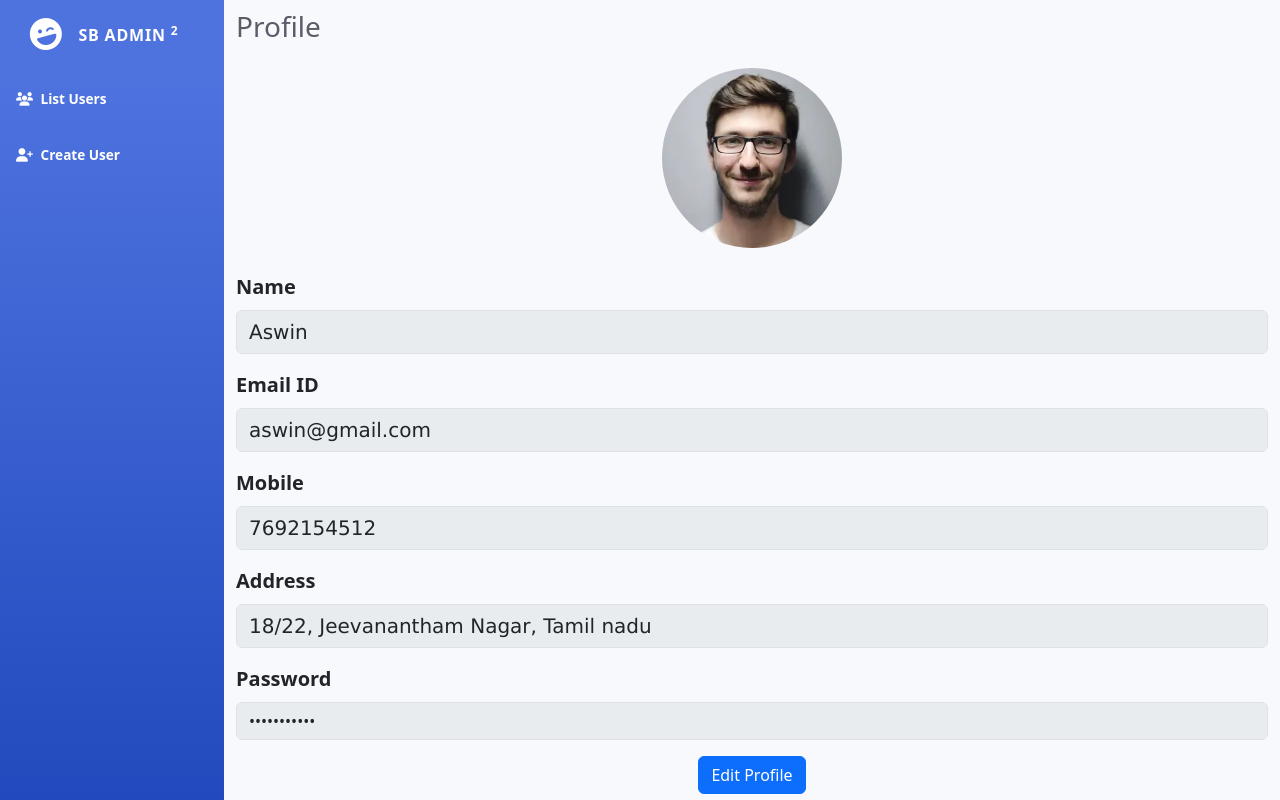
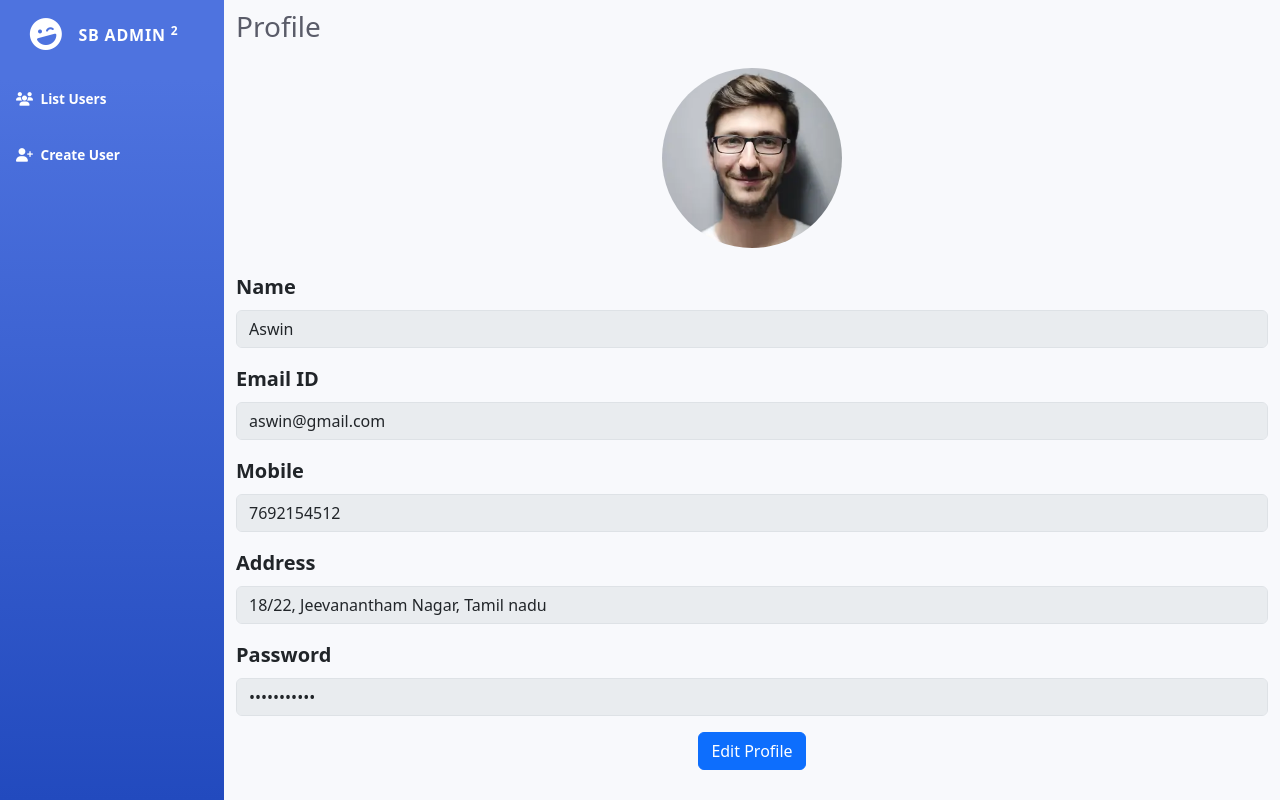
Before and after one commit to Sugi004/React, a React (Create React App) app: page /profile/1 in a window 1280 px wide. Built offline with nearby package versions, Linux system fonts and the light colour scheme.

Commit message:
New Changes

```diff
--- a/src/components/Profile.js
+++ b/src/components/Profile.js
@@ -19,22 +19,22 @@ function Profile({users, setUsers}) {
     <Form>
       <Form.Group className="mb-3" controlId="formBasicName">
         <Form.Label style={{fontSize:"20px", fontWeight:"600"}}>Name</Form.Label>
-        <Form.Control  disabled readOnly defaultValue={users[params.id].name} style={{fontSize:"20px", fontFamily:"verdana"}} />
+        <Form.Control  disabled readOnly defaultValue={users[params.id].name}  />
       </Form.Group>
 
       <Form.Group className="mb-3" controlId="formBasicEmail">
         <Form.Label style={{fontSize:"20px", fontWeight:"600"}}>Email ID</Form.Label>
-        <Form.Control disabled readOnly defaultValue={users[params.id].email} style={{fontSize:"20px", fontFamily:"verdana"}}/>
+        <Form.Control disabled readOnly defaultValue={users[params.id].email} />
       </Form.Group>
 
       <Form.Group className="mb-3" controlId="formBasicPassword">
         <Form.Label style={{fontSize:"20px", fontWeight:"600"}}>Mobile</Form.Label>
-        <Form.Control readOnly disabled defaultValue={users[params.id].mobile} style={{fontSize:"20px", fontFamily:"verdana"}}/>
+        <Form.Control readOnly disabled defaultValue={users[params.id].mobile}/>
       </Form.Group>
 
       <Form.Group className="mb-3" controlId="formBasicPassword">
         <Form.Label style={{fontSize:"20px", fontWeight:"600"}}>Address</Form.Label>
-        <Form.Control readOnly disabled defaultValue={users[params.id].address} style={{fontSize:"20px", fontFamily:"verdana"}}/>
+        <Form.Control readOnly disabled defaultValue={users[params.id].address} />
       </Form.Group>
 
       <Form.Group className="mb-3" controlId="formBasicPassword">
```
